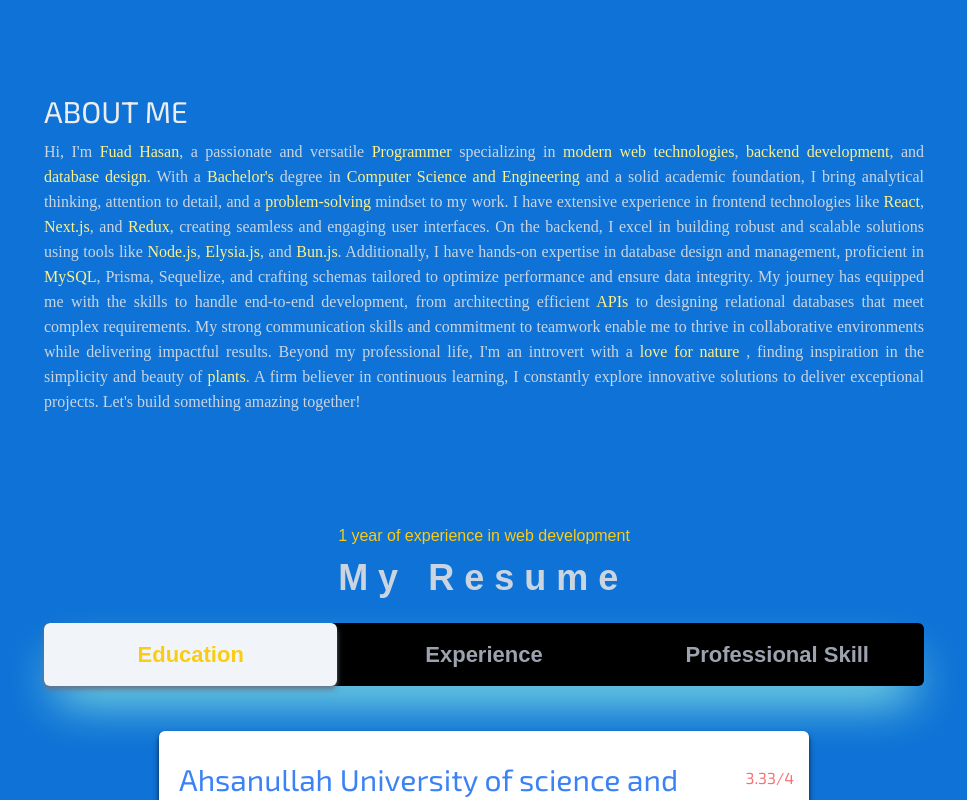
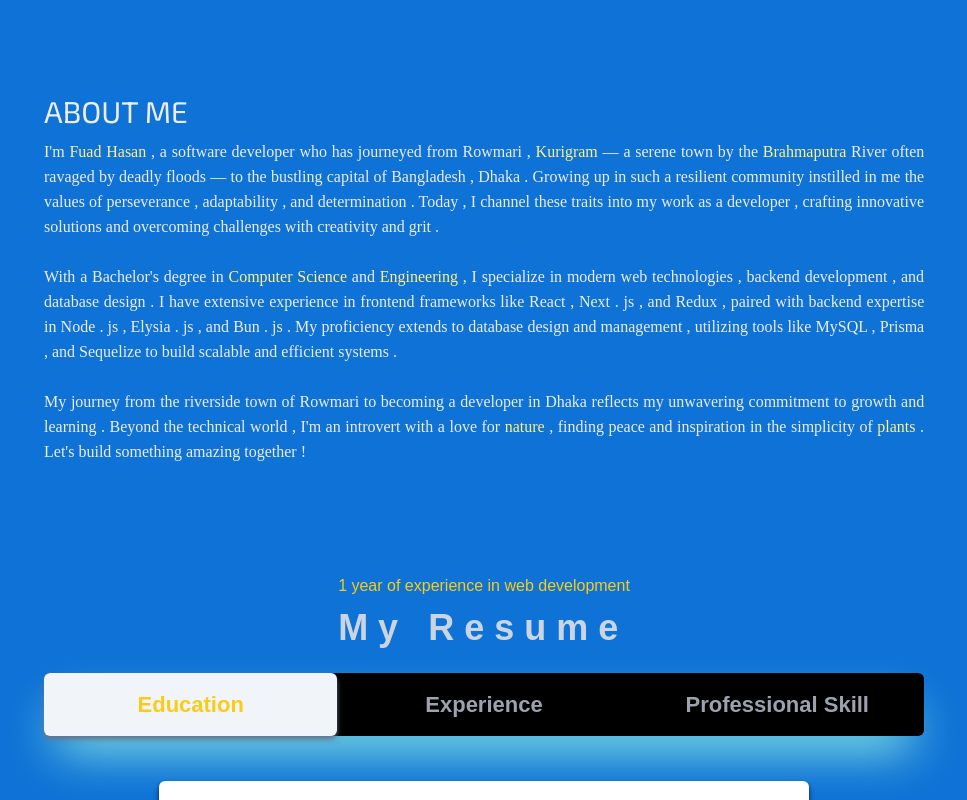
Before and after one commit to fuad-hasan-safat/fuad-hasan-safat, a Next.js app: page / in a window 1280 px wide. Shown: the part 940-1740 px from the top of the page, without its empty margins (156-1123 px from the left). Built offline with nearby package versions, Linux system fonts and the light colour scheme; a web font is replaced by a local one.

Commit message:
finxed highlight issue

```diff
--- a/components/Aboutme.tsx
+++ b/components/Aboutme.tsx
@@ -1,19 +1,31 @@
-import React from 'react'
-import HighlightWords from './HighlightWords'
+import React from 'react';
+import HighlightWords from './HighlightWords';
 
-export default function Aboutme() {
+export default function AboutMe() {
     return (
-        <div className='font-playwrite text-justify'>
-            <h1 className='font-exo_2 text-3xl'>ABOUT ME</h1>
-            <p className='pt-[10px] text-slate-300 leading-[25px]'>Hi, I&apos;m <HighlightWords>Fuad Hasan</HighlightWords>, a passionate and versatile  <HighlightWords>Programmer</HighlightWords> specializing in <HighlightWords>modern web technologies</HighlightWords>, <HighlightWords>backend development</HighlightWords>, and <HighlightWords>database design</HighlightWords>. With a <HighlightWords>Bachelor&apos;s</HighlightWords> degree in <HighlightWords>Computer Science and Engineering</HighlightWords> and a solid academic foundation, I bring analytical thinking, attention to detail, and a <HighlightWords>problem-solving</HighlightWords> mindset to my work.
+        <div className="font-playwrite text-justify">
+            <h1 className="font-exo_2 text-3xl">ABOUT ME</h1>
+            <p className='pt-[10px] leading-[25px]'>
+                <HighlightWords
+                    highlightWords={['Fuad', 'Hasan', 'Brahmaputra', 'Kurigram', 'Bachelor&apos;s', 'Computer', 'Science', 'Engineering', 'nature', 'plants']}
+                    highlightClassName="text-yellow-200"
+                >
+                    I&apos;m Fuad Hasan, a software developer who has journeyed from Rowmari, Kurigram — a serene town by the
+                    Brahmaputra River often ravaged by deadly floods—to the bustling capital of Bangladesh, Dhaka. Growing up in
+                    such a resilient community instilled in me the values of perseverance, adaptability, and determination. Today, I
+                    channel these traits into my work as a developer, crafting innovative solutions and overcoming challenges with
+                    creativity and grit.<br /><br />
+                    With a Bachelor&apos;s degree in Computer Science and Engineering, I specialize in modern web technologies,
+                    backend development, and database design. I have extensive experience in frontend frameworks like React,
+                    Next.js, and Redux, paired with backend expertise in Node.js, Elysia.js, and Bun.js. My proficiency extends to
+                    database design and management, utilizing tools like MySQL, Prisma, and Sequelize to build scalable and
+                    efficient systems.<br /><br />
+                    My journey from the riverside town of Rowmari to becoming a developer in Dhaka reflects my unwavering commitment
+                    to growth and learning. Beyond the technical world, I&apos;m an introvert with a love for nature, finding peace
+                    and inspiration in the simplicity of plants. Let&apos;s build something amazing together!
 
-                I have extensive experience in frontend technologies like <HighlightWords>React</HighlightWords>, <HighlightWords>Next.js</HighlightWords>, and <HighlightWords>Redux</HighlightWords>, creating seamless and engaging user interfaces. On the backend, I excel in building robust and scalable solutions using tools like <HighlightWords>Node.js</HighlightWords>, <HighlightWords>Elysia.js</HighlightWords>, and <HighlightWords>Bun.js</HighlightWords>. Additionally, I have hands-on expertise in database design and management, proficient in <HighlightWords>MySQL</HighlightWords>, Prisma, Sequelize, and crafting schemas tailored to optimize performance and ensure data integrity.
-
-                My journey has equipped me with the skills to handle end-to-end development, from architecting efficient <HighlightWords>APIs</HighlightWords> to designing relational databases that meet complex requirements. My strong communication skills and commitment to teamwork enable me to thrive in collaborative environments while delivering impactful results.
-
-                Beyond my professional life, I&apos;m an introvert with a  <HighlightWords>love for nature </HighlightWords>, finding inspiration in the simplicity and beauty of  <HighlightWords>plants</HighlightWords>. A firm believer in continuous learning, I constantly explore innovative solutions to deliver exceptional projects.
-
-                Let&apos;s build something amazing together!</p>
+                </HighlightWords>
+            </p>
         </div>
-    )
+    );
 }
--- a/components/HighlightWords.tsx
+++ b/components/HighlightWords.tsx
@@ -1,17 +1,52 @@
-import React, { HTMLAttributes } from 'react'
+import React, { HTMLAttributes, ReactNode } from 'react';
 
 interface HighlightWordsProps extends HTMLAttributes<HTMLSpanElement> {
-  highlightClassName?: string;
+  highlightClassName?: string; // Class for highlighted words
+  highlightWords?: string[]; // List of words to highlight
 }
 
 export default function HighlightWords({
   children,
   highlightClassName = 'text-yellow-200',
+  highlightWords = [],
   ...props
 }: HighlightWordsProps) {
+  // Normalize highlightWords to lowercase for case-insensitive comparison
+  const normalizedHighlightWords = highlightWords.map((word) => word.toLowerCase());
+
+  // Global counter to ensure unique keys
+  let keyCounter = 0;
+
+  // Process children into manageable chunks of words and ReactNodes
+  const processWords = (text: string): ReactNode[] => {
+    const regex = /(\b[\w'-]+\b|[^\w\s])/g; // Match words and punctuation
+    const splitText = text.match(regex) || [];
+
+    return splitText.map((word) => {
+      const normalizedWord = word.toLowerCase().replace(/[^\w'-]/g, ''); // Remove punctuation for matching
+      const isHighlighted = normalizedHighlightWords.includes(normalizedWord);
+
+      return (
+        <span
+          key={`${keyCounter++}`} // Unique key using a global counter
+          className={isHighlighted ? highlightClassName : undefined}
+        >
+          {word}
+        </span>
+      );
+    });
+  };
+
+  const highlightedText = React.Children.toArray(children).flatMap((child) => {
+    if (typeof child === 'string') {
+      return processWords(child);
+    }
+    return <React.Fragment key={keyCounter++}>{child}</React.Fragment>; // Ensure unique keys for ReactNodes
+  });
+
   return (
-    <span {...props} className={highlightClassName}>
-      {children}
+    <span {...props}>
+      {highlightedText.reduce<ReactNode[]>((prev, curr) => (prev.length ? [...prev, ' ', curr] : [curr]), [])}
     </span>
-  )
+  );
 }
```
